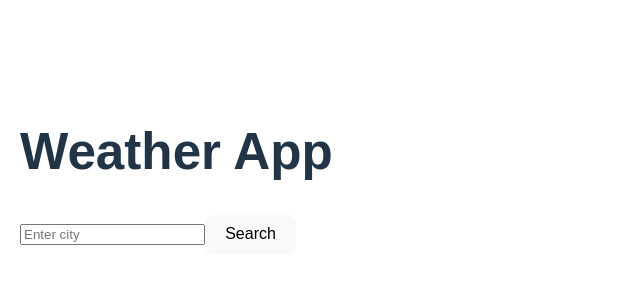
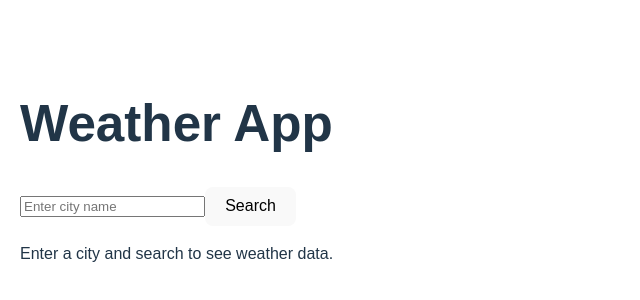
Before and after one commit to ekim93106-source/weather-app-project, a React (Vite) app: page / in a window 1280 px wide. Shown: the part 228-528 px from the top of the page, without its empty margins (0-640 px from the left). Built offline with nearby package versions, Linux system fonts and the light colour scheme.

Commit message:
Modified SearchBar components

```diff
--- a/src/App.jsx
+++ b/src/App.jsx
@@ -1,27 +1,50 @@
 import { useState } from "react";
+import Header from "./components/Header.jsx";
+import SearchBar from "./components/SearchBar.jsx";
+import WeatherCard from "./components/WeatherCard.jsx";
 
 function App() {
-  const [city, setCity] = useState("");
   const [message, setMessage] = useState("");
+  const [weatherData, setWeatherData] = useState(null);
+  const [error, setError] = useState("");
 
-  const handleSearch = () => {
-    setMessage(`You searched for: ${city}`);
+  // Called when the search button is pressed in SearchBar
+  const handleSearch = (searchedCity) => {
+    setMessage(`You searched for: ${searchedCity}`);
+
+    // Dummy data for now; real API will replace this later
+    setWeatherData({
+      city: searchedCity,
+      temp: "--",
+      condition: "Loading..."
+    });
+
+    setError(""); // clear previous error
+  };
+
+  // Dummy refresh function
+  const handleRefresh = () => {
+    setMessage("Refreshing...");
+    // You can call API here later
   };
 
   return (
     <div style={{ padding: "20px", fontFamily: "Arial" }}>
-      <h1>Weather App</h1>
+      {/* Header */}
+      <Header />
 
-      <input
-        type="text"
-        placeholder="Enter city"
-        value={city}
-        onChange={(e) => setCity(e.target.value)}
+      {/* Search input & button from your SearchBar.jsx */}
+      <SearchBar onSearch={handleSearch} />
+
+      {/* Display a search message */}
+      {message && <p>{message}</p>}
+
+      {/* Weather card */}
+      <WeatherCard
+        weatherData={weatherData}
+        error={error}
+        onRefresh={handleRefresh}
       />
-
-      <button onClick={handleSearch}>Search</button>
-
-      {message && <p>{message}</p>}
     </div>
   );
 }
--- a/src/components/SearchBar.jsx
+++ b/src/components/SearchBar.jsx
@@ -1,4 +1,4 @@
-import React, {useState} from 'react';
+import React, { useState } from 'react';
 import './SearchBar.css';
 
 function SearchBar({ onSearch }) {
@@ -19,9 +19,9 @@ function SearchBar({ onSearch }) {
                 placeholder="Enter city name"
                 value={city}
                 onChange={(e) => setCity(e.target.value)}
-                />
+            />
             <button type="submit">Search</button>
-            </form>
+        </form>
     );
 }
 
```
